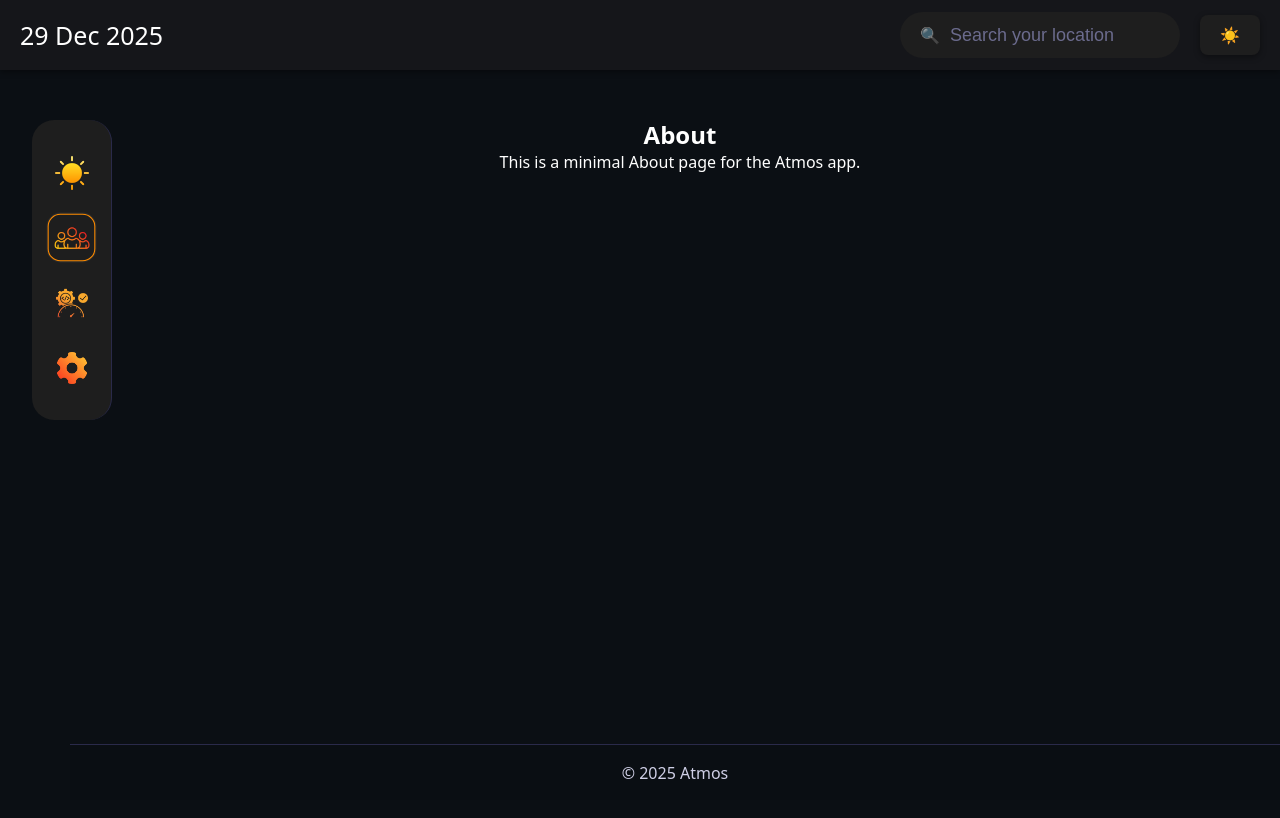
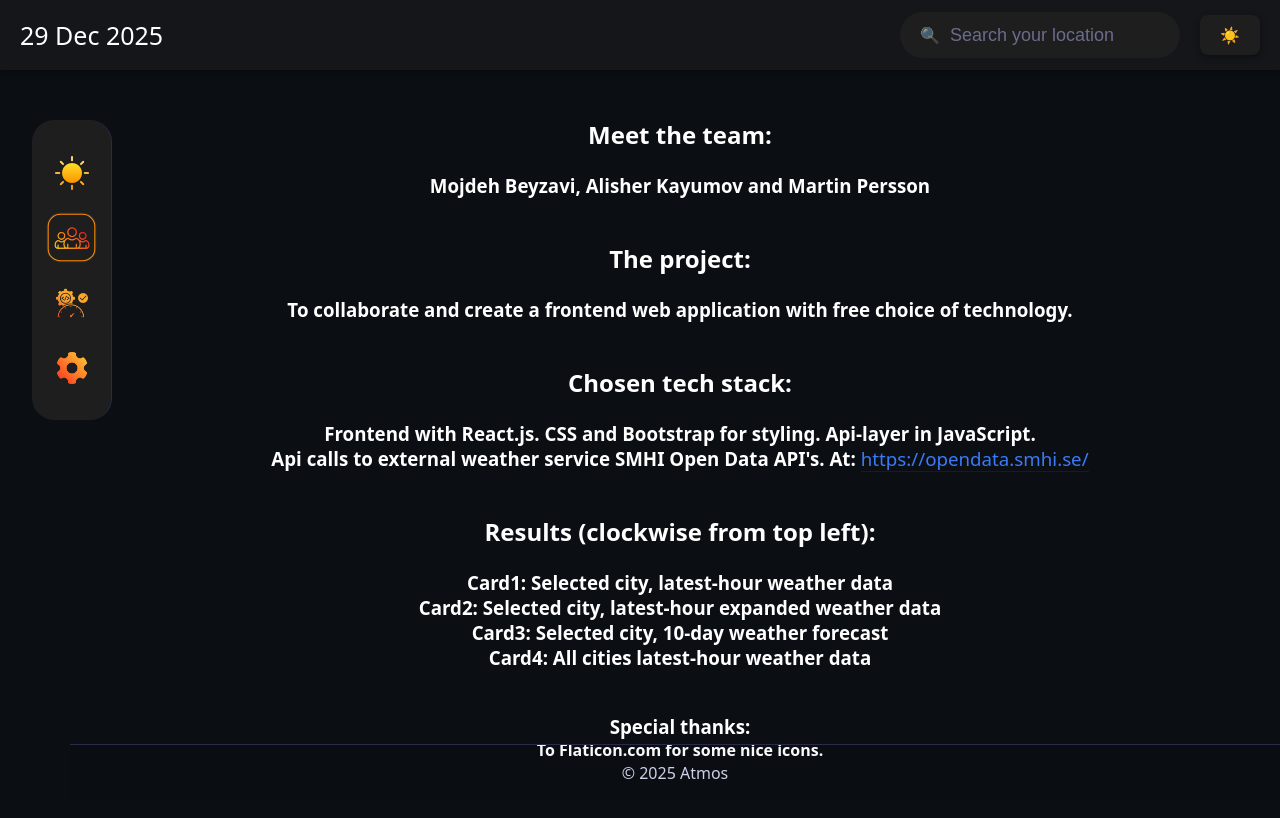
Before and after one commit to MartinPersson-Lexicon/Atmos, a React (Vite) app: page /about in a window 1280 px wide. Shown: the top 818 px of the page. Built offline with nearby package versions, Linux system fonts and the light colour scheme.

Commit message:
Enhance About page content and add external link styling

```diff
--- a/src/App.css
+++ b/src/App.css
@@ -60,6 +60,16 @@ main {
   z-index: 70;
 }
 
+/* External link styling used across pages */
+.external-link {
+  color: #3a7bf6;
+  text-decoration: none;
+  border-bottom: 1px solid rgba(58,123,246,0.12);
+}
+.external-link:hover {
+  text-decoration: underline;
+}
+
 .logo {
   height: 6em;
   padding: 1.5em;
--- a/src/pages/About.jsx
+++ b/src/pages/About.jsx
@@ -1,10 +1,53 @@
-import '../App.css'
+import "../App.css";
 
 export default function About() {
   return (
     <div className="page about">
-      <h2>About</h2>
-      <p>This is a minimal About page for the Atmos app.</p>
+      <h2>Meet the team:</h2>
+      <p>&nbsp;</p>
+      <h3>Mojdeh Beyzavi, Alisher Kayumov and Martin Persson </h3>
+      <p>&nbsp;</p>
+      <p>&nbsp;</p>
+      <h2>The project:</h2>
+      <p>&nbsp;</p>
+
+      <h3>
+        To collaborate and create a frontend web application with free choice of
+        technology.
+      </h3>
+      <p>&nbsp;</p>
+      <p>&nbsp;</p>
+      <h2>Chosen tech stack:</h2>
+      <p>&nbsp;</p>
+
+      <h3>
+        Frontend with React.js. CSS and Bootstrap for styling. Api-layer in
+        JavaScript.
+      </h3>
+      <h3>
+        Api calls to external weather service SMHI Open Data API's. At:&nbsp;
+        <a
+          href="https://opendata.smhi.se/"
+          target="_blank"
+          rel="noopener noreferrer"
+          className="external-link"
+        >
+          https://opendata.smhi.se/
+        </a>
+      </h3>
+      <p>&nbsp;</p>
+      <p>&nbsp;</p>
+      <h2>Results (clockwise from top left):</h2>
+      <p>&nbsp;</p>
+
+      <h3>Card1: Selected city, latest-hour weather data</h3>
+      <h3>Card2: Selected city, latest-hour expanded weather data</h3>
+      <h3>Card3: Selected city, 10-day weather forecast</h3>
+      <h3>Card4: All cities latest-hour weather data </h3>
+      <p>&nbsp;</p>
+      <p>&nbsp;</p>
+      <h3>Special thanks:</h3>
+      <h4>To Flaticon.com for some nice icons.</h4>
     </div>
-  )
+  );
 }
```
